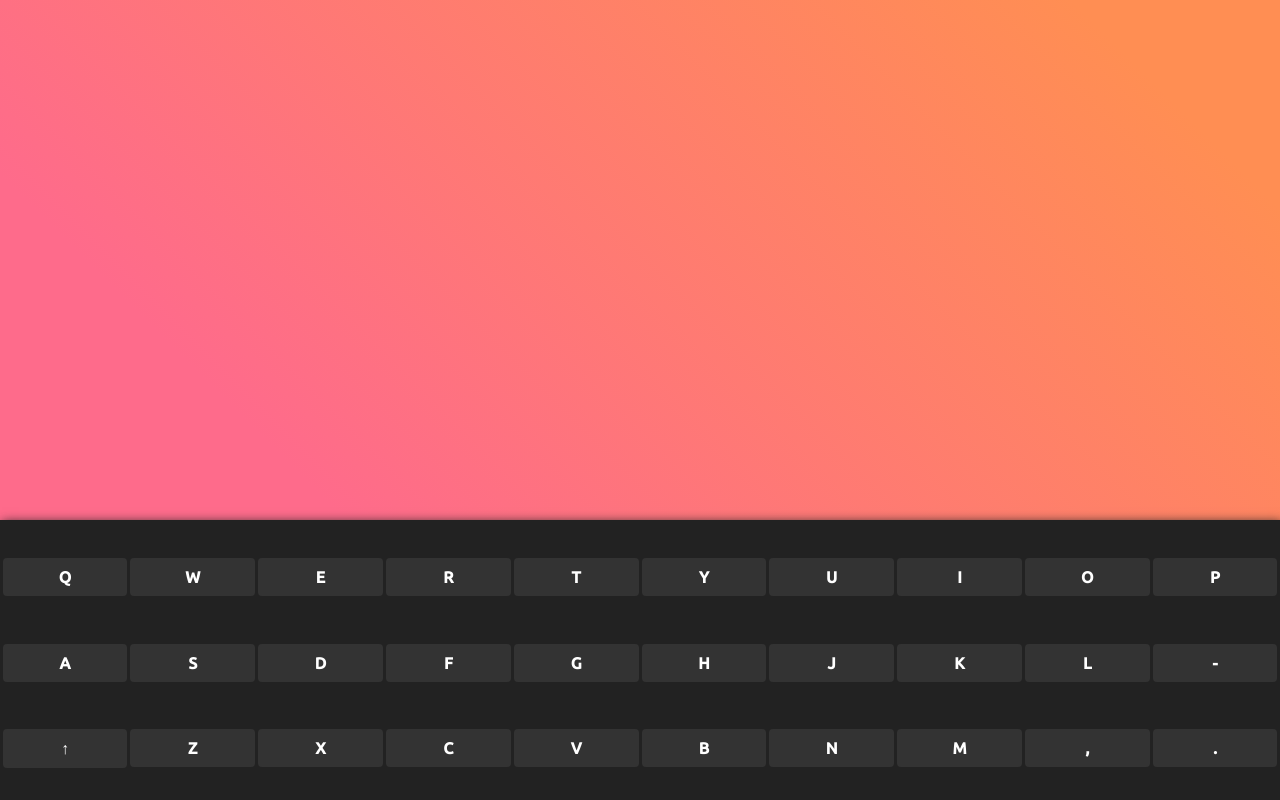
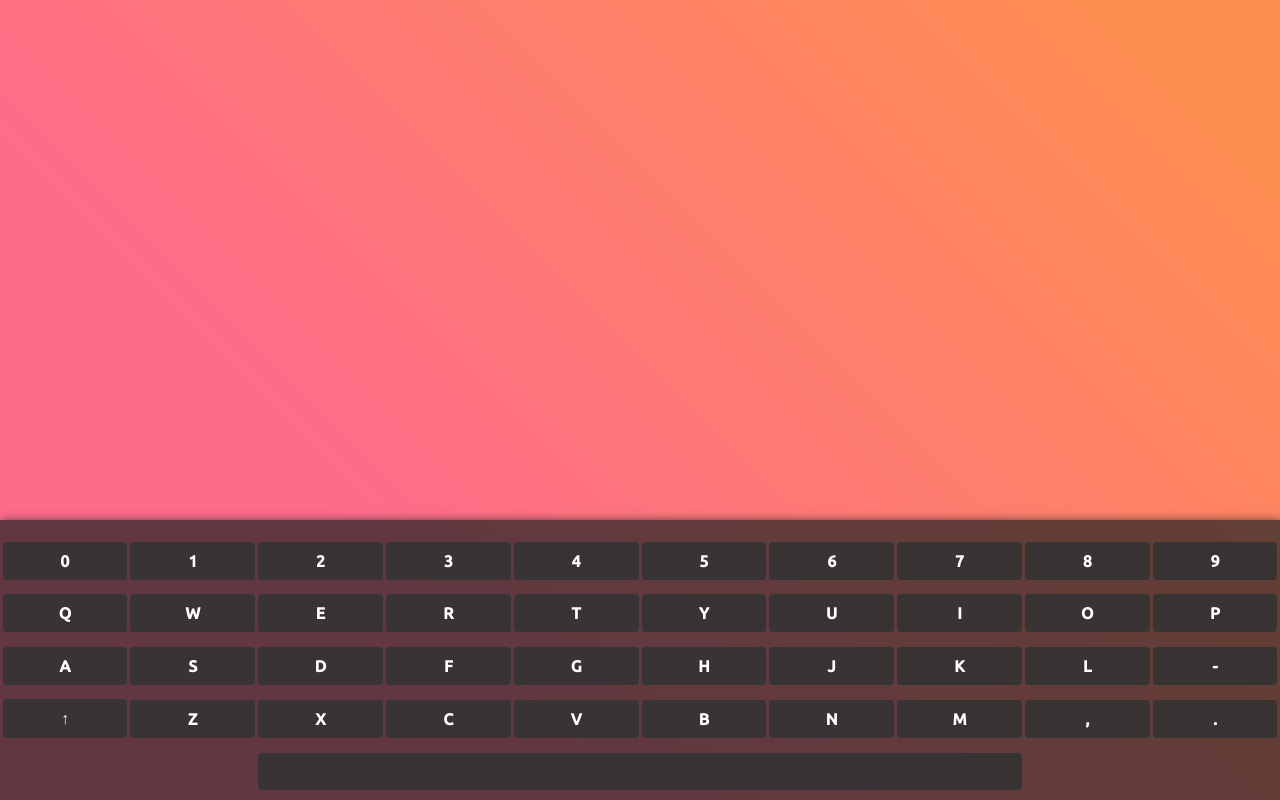
Before and after one commit to charlzzdev/typing-game, a Gatsby site: page /game in a window 1280 px wide. Shown: the part 800-1600 px from the top of the page. Built offline with nearby package versions, Linux system fonts and the light colour scheme; Gatsby itself is replaced by a stand-in of ours.

Commit message:
make virtual keyboard work

```diff
--- a/src/components/keyboard.js
+++ b/src/components/keyboard.js
@@ -1,14 +1,18 @@
 import React, { useState, useEffect } from 'react';
 
-const Keyboard = ({active}) => {
+const Keyboard = ({ active, setPressedKey, gameType }) => {
       const [keys, setKeys] = useState([]);
-      const keyArr = ['Q', 'W', 'E', 'R', 'T', 'Y', 'U', 'I', 'O', 'P', 'A', 'S', 'D', 'F', 'G', 'H', 'J', 'K', 'L', '-', '↑', 'Z', 'X', 'C', 'V', 'B', 'N', 'M', ',', '.'];
+      const keyArr = ['0', '1', '2', '3', '4', '5', '6', '7', '8', '9', 'Q', 'W', 'E', 'R', 'T', 'Y', 'U', 'I', 'O', 'P', 'A', 'S', 'D', 'F', 'G', 'H', 'J', 'K', 'L', '-', '↑', 'Z', 'X', 'C', 'V', 'B', 'N', 'M', ',', '.'];
 
       useEffect(() => {
             Array.from(document.getElementsByClassName('key')).forEach(key => {
                   setKeys((keys) => [...keys, key]);
                   key.addEventListener('click', e => {
-                        console.log(e.target.innerHTML);
+                        let counter = 0;
+                        setPressedKey({
+                              key: e.target.innerHTML,
+                              timesSent: counter++
+                        });
                   });
             });
       }, []);
@@ -26,10 +30,13 @@ const Keyboard = ({active}) => {
                   {
                         keyArr.map(key => {
                               if (key !== '↑') {
-                                    return <div className="key" key={key}>{key}</div>
+                                    return <div className="key" key={key}>
+                                          {gameType === 'Sentences' ? key : key.toLowerCase()}
+                                    </div>
                               } else return <div className="shift" key={key} onClick={() => shift()}>↑</div>
                         })
                   }
+                  <div className="key space"> </div>
             </div>
       )
 }
--- a/src/components/layout.css
+++ b/src/components/layout.css
@@ -154,7 +154,7 @@ button::after{
       box-shadow: 0 0 15px rgba(51, 51, 51, 0.24);
 }
 
-.words:focus .cursor{
+.words:focus .cursor, .words.keyboard-active .cursor{
       width: 3px;
       height: 100%;
       background: #333;
@@ -229,7 +229,7 @@ button::after{
 }
 
 #keyboard{
-      background: #222;
+      background: #222222b4;
       color: #fff;
       padding: 1rem;
       position: absolute;
@@ -243,7 +243,7 @@ button::after{
 
       display: grid;
       grid-template-columns: 10% 10% 10% 10% 10% 10% 10% 10% 10% 10%;
-      grid-template-rows: 33.3% 33.3% 33.3%;
+      grid-template-rows: 20% 20% 20% 20% 20%;
       grid-gap: 3px;
       justify-content: center;
       align-items: center;
@@ -254,10 +254,15 @@ button::after{
 }
 
 #keyboard .key, #keyboard .shift{
-      background: #333;
+      background: #333333e3;
       padding: 10px 5px;
       font-weight: bold;
       border-radius: 4px;
+}
+
+#keyboard .space{
+      grid-column: 3 / 9;
+      height: 75%;
 }
 
 .activate-keyboard{
--- a/src/components/words.js
+++ b/src/components/words.js
@@ -3,7 +3,7 @@ import React, { useState, useEffect } from 'react';
 import wordList from '../assets/wordList';
 import sentenceList from '../assets/sentenceList';
 
-export default function Words({ type, score, setScore, streak, setStreak, setWordEnd }) {
+export default function Words({ type, score, setScore, streak, setStreak, setWordEnd, keyboardActive, setKeyboardActive, pressedKey }) {
       const newWord = () => {
             if (type === 'Words') {
                   return wordList[Math.floor(Math.random() * 2338)];
@@ -17,6 +17,10 @@ export default function Words({ type, score, setScore, streak, setStreak, setWor
       useEffect(() => {
             document.querySelector('.words').focus();
       }, [])
+
+      useEffect(() => {
+            pressedKey.key && handleKeyPress(pressedKey);
+      }, [pressedKey])
 
       const handleKeyPress = e => {
             if (e.key === currentWord.charAt(currentChar)) {
@@ -38,9 +42,10 @@ export default function Words({ type, score, setScore, streak, setStreak, setWor
 
       return (
             <div
-                  className="words"
+                  className={`words ${keyboardActive ? 'keyboard-active' : ''}`}
                   tabIndex="0"
                   title="Type here"
+                  onClick={() => setKeyboardActive(true)}
                   onKeyPress={(e) => handleKeyPress(e)}
             >
                   {currentWord.substring(currentChar - charAmount, currentChar)}
--- a/src/pages/game.js
+++ b/src/pages/game.js
@@ -13,6 +13,7 @@ const Game = ({ location }) => {
       const [gameActive, setGameActive] = useState(true);
       const [wordEnd, setWordEnd] = useState(false);
       const [keyboardActive, setKeyboardActive] = useState(typeof window !== 'undefined' && window.innerWidth < 800 ? true : false);
+      const [pressedKey, setPressedKey] = useState({});
 
       if (!location.state) {
             location.state = {
@@ -43,6 +44,9 @@ const Game = ({ location }) => {
                               streak={streak}
                               setStreak={setStreak}
                               setWordEnd={setWordEnd}
+                              keyboardActive={keyboardActive}
+                              setKeyboardActive={setKeyboardActive}
+                              pressedKey={pressedKey}
                         /> : <div className="endGameResults">
                                     <h1>Congratulations!</h1>
                                     <p>You've reached a score of <strong style={{ color: '#FF8E53' }}>{score}</strong> in {gameSettings.duration} of writing {gameSettings.type.toLowerCase()}.</p>
@@ -50,7 +54,7 @@ const Game = ({ location }) => {
                               </div>
                   }
                   <Link to="/" className="btn">Go back to the homepage</Link>
-                  <Keyboard active={keyboardActive} />
+                  <Keyboard active={keyboardActive} setPressedKey={setPressedKey} gameType={gameSettings.type} />
                   <svg xmlns="https://www.w3.org/2000/svg" width="50" height="50" viewBox="0 0 24 24" fill="none" stroke="#ffffffd3" strokeWidth="2" strokeLinecap="round" strokeLinejoin="round" className={`activate-keyboard ${keyboardActive ? 'active' : 'inactive'}`} onClick={() => setKeyboardActive(!keyboardActive)}><path d="M17 11l-5-5-5 5M17 18l-5-5-5 5" /></svg>
             </Layout>
       )
```
